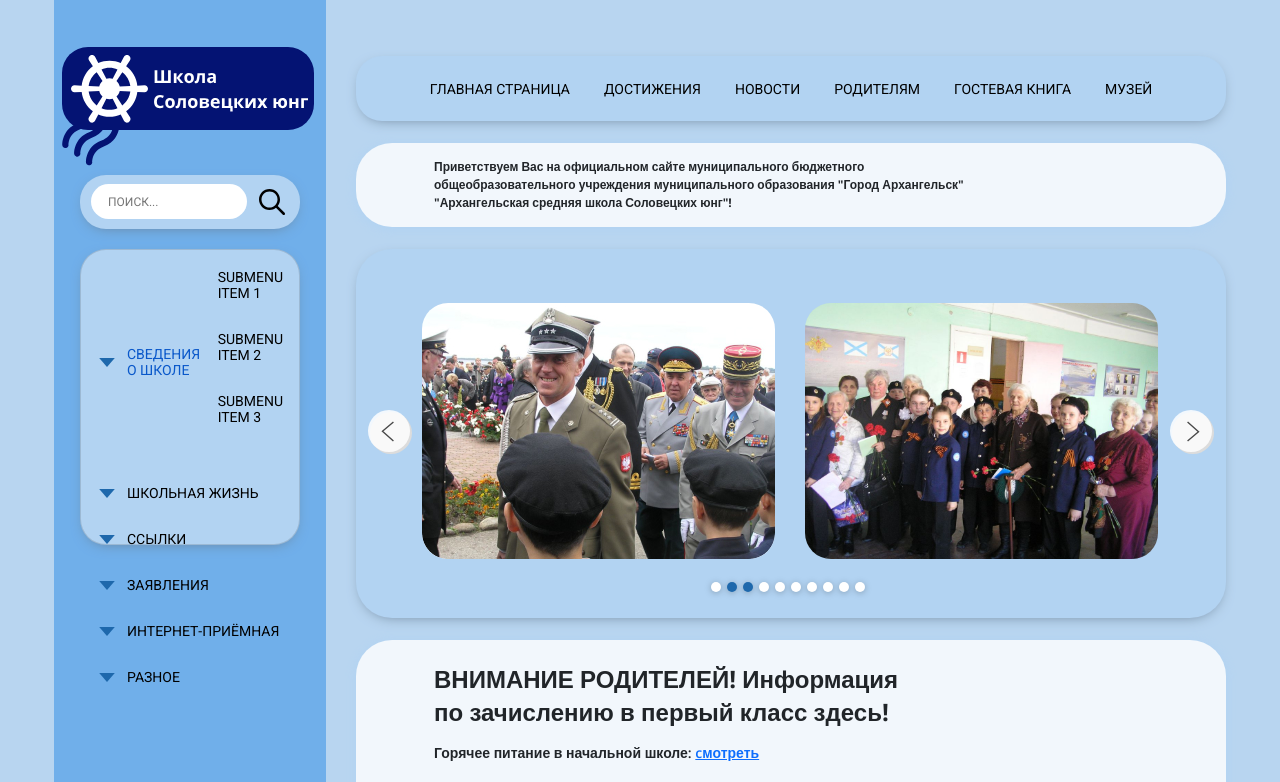
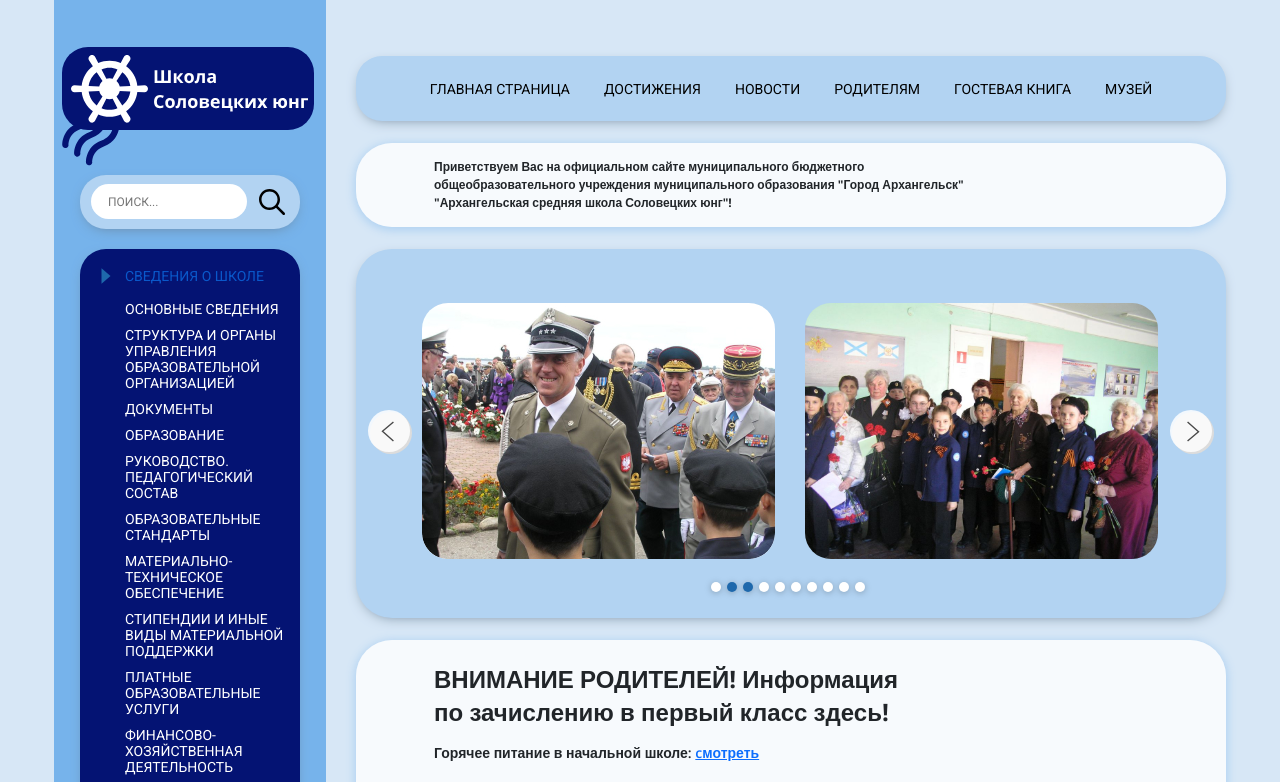
Before and after one commit to jodjjs1/yungash-school, a plain HTML site: page index.html in a window 1280 px wide. Both pictures are taken after a click on the link "СВЕДЕНИЯ О ШКОЛЕ". Shown: the top 782 px of the page. Drawn offline with nearby package versions, Linux system fonts and the light colour scheme.

Commit message:
sidebar beta

```diff
--- a/css/main.css
+++ b/css/main.css
@@ -1,11 +1,15 @@
 
 html, body {
-    background: rgba(87, 155, 219, 0.24) ;
+    background: #D7E7F6 ;
 
     margin: 0px;
 
     height: 100%;
-    overflow: hidden;
+
+}
+
+body {
+    overflow-y: scroll;
 }
 
 p, h1, h2 {
@@ -171,9 +175,12 @@ p, h1, h2 {
 
 /* ------------- sidebar ----------------- */
 .sidebar {
-    height: 296px;
-    background: #B2D3F2;
+    height: 385px;
+    background-color: #041373;
     /* блок */
+
+    transition-property: height;
+    transition-duration: 0.5s;
 
     padding-left: 18px;
     padding-top: 19px;
@@ -183,26 +190,39 @@ p, h1, h2 {
     border-radius: 26px;
 }
 
-.sidebar li {
+.nav-item {
     align-items: center;
-    display: flex;
+    /* display: flex; */
 
     padding-bottom: 30px;
 }
 
-.sidebar img {
-    margin-right: 12px;
+.mpt {
+    display: flex;
+
+    margin-bottom: 17px;
 }
 
+.sidebar img {
+    margin-right: 11px;
+    transform: rotate(-90deg);
+}
 
+.submenu {
+    display: none;
+    /* height: 0; */
 
-.sidebar li .submenu{
-	list-style: none;
-	margin: 0;
-	padding: 0;
-	padding-left: 1rem;
-	padding-right: 1rem;
 }
+
+.submenu li {
+    padding-left: 27px;
+
+    margin-bottom: 10px;
+
+    transition-property: margin-bottom;
+    transition-duration: 0.5s;
+}
+
 
 .sidebar a {
     font-family: 'Roboto', sans-serif;
@@ -210,7 +230,7 @@ p, h1, h2 {
     line-height: 16px;
     text-transform: uppercase;
     text-decoration: none;
-    color: #000000;
+    color: #fff;
 
     padding: 0;
 }
--- a/index.html
+++ b/index.html
@@ -36,63 +36,90 @@
                 </form>
                 </div>
 
-                <div class="sidebar card mb-4">
-                    <ul class="nav flex-column" id="nav_accordion">
+                <div class="sidebar">
+                    <ul class="main-pts" id="nav_accordion">
 
-                        <li class="nav-item has-submenu">
+                        <li class="nav-item" id="nav1">
+                            <div class="mpt">
                                 <img src="img/Polygon.svg" alt="">
                                 <a class="nav-link" href="#">СВЕДЕНИЯ О ШКОЛЕ</a>
-                            <ul class="submenu collapse">
+                            </div>
+
+                            <ul class="submenu">
+                                <li><a class="nav-link" href="#">Основные сведения</a></li>
+                                <li><a class="nav-link" href="#">Структура и органы управления образовательной организацией</a></li>
+                                <li><a class="nav-link" href="#">Документы</a> </li>
+                                <li><a class="nav-link" href="#">Образование</a> </li>
+                                <li><a class="nav-link" href="#">Руководство. Педагогический состав</a> </li>
+                                <li><a class="nav-link" href="#">Образовательные стандарты</a> </li>
+                                <li><a class="nav-link" href="#">Материально-техническое обеспечение</a> </li>
+                                <li><a class="nav-link" href="#">Стипендии и иные виды материальной поддержки</a> </li>
+                                <li><a class="nav-link" href="#">Платные образовательные услуги</a> </li>
+                                <li><a class="nav-link" href="#">Финансово-хозяйственная деятельность</a> </li>
+                                <li><a class="nav-link" href="#">Вакантные места для приёма (перевода)</a></li>
+                                <li><a class="nav-link" href="#">Документы архив</a> </li>
+                                <li><a class="nav-link" href="#">Международное сотрудничество</a> </li>
+                                <li><a class="nav-link" href="#">Доступная среда</a> </li>
+
+                            </ul>
+                        </li>
+
+                        <li class="nav-item" id="nav2">
+                            <div class="mpt">
+                                <img src="img/Polygon.svg" alt="">
+                                <a class="nav-link" href="#">ШКОЛЬНАЯ ЖИЗНЬ</a>
+                            </div>
+
+                            <ul class="submenu">
                                 <li><a class="nav-link" href="#">Submenu item 1 </a></li>
                                 <li><a class="nav-link" href="#">Submenu item 2 </a></li>
                                 <li><a class="nav-link" href="#">Submenu item 3 </a> </li>
                             </ul>
                         </li>
 
-                        <li class="nav-item has-submenu">
+                        <li class="nav-item" id="nav3">
+                            <div class="mpt">
                                 <img src="img/Polygon.svg" alt="">
-                            <a class="nav-link" href="#">ШКОЛЬНАЯ ЖИЗНЬ</a>
-                            <ul class="submenu collapse">
+                                <a class="nav-link" href="#">ССЫЛКИ</a>
+                            </div>
+
+                            <ul class="submenu">
                                 <li><a class="nav-link" href="#">Submenu item 1 </a></li>
                                 <li><a class="nav-link" href="#">Submenu item 2 </a></li>
                                 <li><a class="nav-link" href="#">Submenu item 3 </a> </li>
                             </ul>
                         </li>
 
-                        <li class="nav-item has-submenu">
+                        <li class="nav-item" id="nav4">
+                            <div class="mpt">
                                 <img src="img/Polygon.svg" alt="">
-                            <a class="nav-link" href="#">ССЫЛКИ</a>
-                            <ul class="submenu collapse">
+                                <a class="nav-link" href="#">ЗАЯВЛЕНИЯ</a>
+                            </div>
+                            <ul class="submenu">
                                 <li><a class="nav-link" href="#">Submenu item 1 </a></li>
                                 <li><a class="nav-link" href="#">Submenu item 2 </a></li>
                                 <li><a class="nav-link" href="#">Submenu item 3 </a> </li>
                             </ul>
                         </li>
 
-                        <li class="nav-item has-submenu">
+                        <li class="nav-item" id="nav5">
+                            <div class="mpt">
                                 <img src="img/Polygon.svg" alt="">
-                            <a class="nav-link" href="#">ЗАЯВЛЕНИЯ</a>
-                            <ul class="submenu collapse">
+                                <a class="nav-link" href="#">ИНТЕРНЕТ-ПРИЁМНАЯ</a>
+                            </div>
+                            <ul class="submenu">
                                 <li><a class="nav-link" href="#">Submenu item 1 </a></li>
                                 <li><a class="nav-link" href="#">Submenu item 2 </a></li>
                                 <li><a class="nav-link" href="#">Submenu item 3 </a> </li>
                             </ul>
                         </li>
 
-                        <li class="nav-item has-submenu">
-                            <img src="img/Polygon.svg" alt="">
-                            <a class="nav-link" href="#">ИНТЕРНЕТ-ПРИЁМНАЯ                            </a>
-                            <ul class="submenu collapse">
-                                <li><a class="nav-link" href="#">Submenu item 1 </a></li>
-                                <li><a class="nav-link" href="#">Submenu item 2 </a></li>
-                                <li><a class="nav-link" href="#">Submenu item 3 </a> </li>
-                            </ul>
-                        </li>
-
-                        <li class="nav-item has-submenu">
+                        <li class="nav-item" id="nav6">
+                            <div class="mpt">
                                 <img src="img/Polygon.svg" alt="">
                                 <a class="nav-link" href="#">разное</a>
-                            <ul class="submenu collapse">
+                            </div>
+                            <ul class="submenu">
                                 <li><a class="nav-link" href="#">Submenu item 1 </a></li>
                                 <li><a class="nav-link" href="#">Submenu item 2 </a></li>
                                 <li><a class="nav-link" href="#">Submenu item 3 </a> </li>
--- a/scripts/photoScript.js
+++ b/scripts/photoScript.js
@@ -84,6 +84,7 @@ function goLeft() {
     list.style.marginLeft = position + 'px';
 }
 
+document.addEventListener('DOMContentLoaded', function(){
     createDots(listElems.length);
 
     AODDot(1);
@@ -94,3 +95,4 @@ setInterval(goRight, 4000);
     btns[0].addEventListener('click', goLeft);
 
     btns[1].addEventListener('click', goRight);
+});
--- a/scripts/sidebarScript.js
+++ b/scripts/sidebarScript.js
@@ -1,27 +1,65 @@
+function openSbMenu(menuPtId) {
+    let menuPt = document.querySelector('.main-pts').querySelector('#'+menuPtId);
+    let SbMenu = menuPt.querySelector('.submenu');
+    //console.log(menuPt.querySelector('.submenu'));
+    SbMenu.style.display = 'block';
+}
+
+function closeSbMenu(menuPtId) {
+    let menuPt = document.querySelector('.main-pts').querySelector('#'+menuPtId);
+    let SbMenu = menuPt.querySelector('.submenu');
+    //console.log(menuPt);
+    SbMenu.style.display = 'none';
+}
+
 document.addEventListener("DOMContentLoaded", function(){
-    document.querySelectorAll('.sidebar .nav-link').forEach(function(element){
+
+    document.querySelectorAll('.sidebar .mpt').forEach(function(element){
+
+        let isOpen = false;
 
         element.addEventListener('click', function (e) {
 
-        let nextEl = element.nextElementSibling;
-        let parentEl  = element.parentElement;
+            let nextEl = element.nextElementSibling;
+            let parentEl  = element.parentElement;
 
-            if(nextEl) {
-                e.preventDefault();
-                let mycollapse = new bootstrap.Collapse(nextEl);
+            console.log(element);
 
-                if(nextEl.classList.contains('show')){
-                mycollapse.hide();
-                } else {
-                    mycollapse.show();
-                    // find other submenus with class=show
-                    var opened_submenu = parentEl.parentElement.querySelector('.submenu.show');
-                    // if it exists, then close all of them
-                    if(opened_submenu){
-                    new bootstrap.Collapse(opened_submenu);
-                    }
-                }
+            //parentEl.parentElement.parentElement.style.height = '500px';
+
+
+
+            if(!isOpen) {
+                openSbMenu(parentEl.id);
+                isOpen = true;
+                // parentEl.parentElement.querySelector('#nav')
+            } else {
+                closeSbMenu(parentEl.id);
+                //parentEl.classList.remove('open');
+                isOpen = false;
             }
+            console.log(parentEl.parentElement.parentElement);
+            parentEl.parentElement.parentElement.style.height = parentEl.parentElement.offsetHeight + 'px';
+            //parentEl.firstChild.style.transform = 'rotate(90deg)';
+
+
+
+                // if(nextEl) {
+                //     e.preventDefault();
+                //     let mycollapse = new bootstrap.Collapse(nextEl);
+
+                //     if(nextEl.classList.contains('show')){
+                //         mycollapse.hide();
+                //     } else {
+                //         mycollapse.show();
+                //         // find other submenus with class=show
+                //         var opened_submenu = parentEl.parentElement.querySelector('.submenu.show');
+                //         // if it exists, then close all of them
+                //         if(opened_submenu){
+                //             new bootstrap.Collapse(opened_submenu);
+                //         }
+                //     }
+                // }
         }); // addEventListener
     }) // forEach
     });
```
Lines whose indentation alone changed are shown as unchanged.
